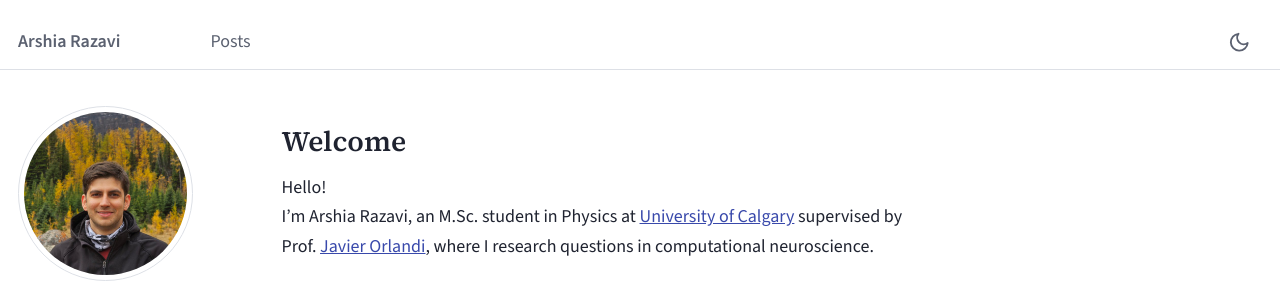
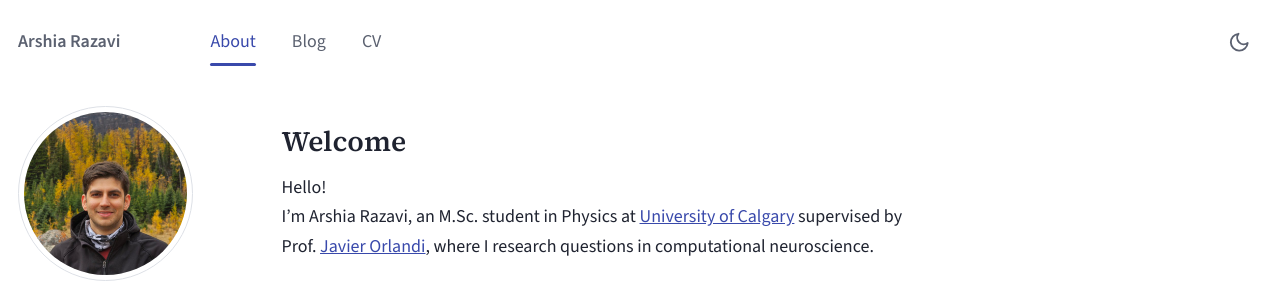
Before and after one commit to ArshiaRazavi/ArshiaRazavi.github.io, a Jekyll site: the page built from _pages/about.md, in a window 1280 px wide. Shown: the top 281 px of the page. Built offline with Jekyll 4.4.1, drawn with Linux system fonts in a browser that asks for light colours.

Commit message:
Add sticky masthead with active nav state (#14)
* Add light/dark design tokens to the theme

Define color tokens as CSS custom properties in _sass/_theme.scss, with
a dark palette applied by [data-theme="dark"] or, when no explicit
choice is stored, by prefers-color-scheme. Print always uses the light
palette.

The semantic Sass variables ($text-color, $link-color, $border-color,
...) now resolve to these tokens so every existing use-site switches
with the theme. Use-sites that derived shades with mix()/rgba() now use
dedicated tokens instead; Sass fails the build if a token-backed
variable is passed to a color function, which keeps this honest.

Syntax highlighting keeps the Solarized role mapping but takes its
colors from --syntax-* tokens tuned for AA contrast in both modes.
Notices use color-mix() so their tint works on either background.

Co-Authored-By: Claude Opus 5.5 <noreply@anthropic.com>

* Add dark mode toggle to the masthead

Add an SVG sun/moon button next to the greedy nav. It sits outside
#site-nav because greedy-navigation.js binds to every button inside it
and measures the first one. aria-pressed reflects the dark state; the
button is hidden while the page is still no-js.

An inline script in head.html applies a saved choice before main.css
loads, so a stored theme never flashes. theme-toggle.js handles clicks,
persistence and keeps <meta name="theme-color"> in sync. All
localStorage access is wrapped in try/catch.

This replaces the uncommitted dark-mode attempt in default.html, which
is left untouched.

Co-Authored-By: Claude Opus 5.5 <noreply@anthropic.com>

* Add sticky masthead with active nav state

Link the nav to the pages that have content today (About, Blog, CV)
and drop the Guide entry, which PR #4 deletes. The masthead is now
sticky and gains a border, shadow and backdrop blur once the page
scrolls, set by a small inline script. html gets scroll-padding-top
so anchor targets clear the header.

The current page's link carries aria-current="page" with an accent
underline (a left accent bar in the overflow menu). Hover and focus
use the accent color, with a visible focus ring on links and the
hamburger button, which also gets an accessible name.

Co-Authored-By: Claude Opus 5.5 <noreply@anthropic.com>

---------

Co-authored-by: Claude Opus 5.5 <noreply@anthropic.com>

```diff
--- a/_data/navigation.yml
+++ b/_data/navigation.yml
@@ -1,13 +1,17 @@
-# main links links
+# main links
 main:
- - title: "Posts"
-   url: /year-archive/
+  - title: "About"
+    url: /
 
+  - title: "Blog"
+    url: /year-archive/
+
+  - title: "CV"
+    url: /cv/
+
+# Uncomment once these pages have content.
 #  - title: "Publications"
 #    url: /publications/
-
-#  - title: "CV"
-#    url: /cv/
 
 #  - title: "Talks"
 #    url: /talks/
@@ -17,6 +21,3 @@ main:
 
 #  - title: "Portfolio"
 #    url: /portfolio/
-
-#  - title: "Guide"
-#    url: /markdown/
--- a/_includes/masthead.html
+++ b/_includes/masthead.html
@@ -3,8 +3,8 @@
 <div class="masthead">
   <div class="masthead__inner-wrap">
     <div class="masthead__menu">
-      <nav id="site-nav" class="greedy-nav">
-        <button><div class="navicon"></div></button>
+      <nav id="site-nav" class="greedy-nav" aria-label="Main">
+        <button type="button" aria-label="More pages"><div class="navicon"></div></button>
         <ul class="visible-links">
           <li class="masthead__menu-item masthead__menu-item--lg"><a href="{{ base_path }}/">{{ site.title }}</a></li>
           {% for link in site.data.navigation.main %}
@@ -13,7 +13,14 @@
               {% else %}
               {% assign domain = base_path %}
             {% endif %}
-            <li class="masthead__menu-item"><a href="{{ domain }}{{ link.url }}">{{ link.title }}</a></li>
+            {% assign is_current = false %}
+            {% if link.url == '/' %}
+              {% if page.url == '/' %}{% assign is_current = true %}{% endif %}
+            {% else %}
+              {% assign page_url_prefix = page.url | slice: 0, link.url.size %}
+              {% if page_url_prefix == link.url %}{% assign is_current = true %}{% endif %}
+            {% endif %}
+            <li class="masthead__menu-item"><a href="{{ domain }}{{ link.url }}"{% if is_current %} aria-current="page"{% endif %}>{{ link.title }}</a></li>
           {% endfor %}
         </ul>
         <ul class="hidden-links hidden"></ul>
--- a/_sass/_masthead.scss
+++ b/_sass/_masthead.scss
@@ -2,19 +2,41 @@
    MASTHEAD
    ========================================================================== */
 
+/* keep in-page anchor targets clear of the sticky masthead */
+html {
+  scroll-padding-top: $masthead-height + 16px;
+}
+
 .masthead {
-  position: fixed;
+  position: -webkit-sticky;
+  position: sticky;
+  top: 0;
+  /* body is padded by $masthead-height (_base.scss); sit inside that padding */
+  margin-top: -$masthead-height;
   background: $background-color;
-  border-bottom: 1px solid $border-color;
+  border-bottom: 1px solid transparent;
   height: $masthead-height;
-  top: 0;
   width: 100%;
+  -webkit-transition: background-color 0.2s ease-in-out, border-color 0.2s ease-in-out, box-shadow 0.2s ease-in-out;
+          transition: background-color 0.2s ease-in-out, border-color 0.2s ease-in-out, box-shadow 0.2s ease-in-out;
 
   -webkit-animation: intro 0.3s both;
           animation: intro 0.3s both;
   -webkit-animation-delay: 0.15s;
           animation-delay: 0.15s;
   z-index: 20;
+
+  /* set by the inline script in _includes/masthead.html */
+  &--scrolled {
+    border-bottom-color: $border-color;
+    box-shadow: 0 1px 8px var(--color-shadow);
+
+    @supports ((-webkit-backdrop-filter: blur(1px)) or (backdrop-filter: blur(1px))) {
+      background: var(--color-overlay);
+      -webkit-backdrop-filter: saturate(180%) blur(10px);
+              backdrop-filter: saturate(180%) blur(10px);
+    }
+  }
 
   &__inner-wrap {
     @include container;
--- a/_sass/_navigation.scss
+++ b/_sass/_navigation.scss
@@ -177,7 +177,8 @@
 .greedy-nav {
   position: relative;
   min-width: 250px;
-  background: $background-color;
+  /* transparent so the scrolled masthead's backdrop blur shows through */
+  background: transparent;
 
   a {
     display: block;
@@ -186,8 +187,20 @@
     color: $masthead-link-color;
     text-decoration: none;
 
-    &:hover {
+    &:hover,
+    &:focus-visible,
+    &[aria-current="page"] {
       color: $masthead-link-color-hover;
+    }
+
+    &:focus {
+      outline: none;
+    }
+
+    &:focus-visible {
+      outline: 2px solid var(--color-focus);
+      outline-offset: 2px;
+      border-radius: 2px;
     }
   }
 
@@ -197,11 +210,21 @@
     right: 0;
     padding: 0 0.5rem;
     border: 0;
+    border-radius: $border-radius;
     outline: none;
     background-color: $primary-color;
     color: var(--color-on-accent);
     cursor: pointer;
     z-index: 100;
+
+    &:hover {
+      background-color: $link-color-hover;
+    }
+
+    &:focus-visible {
+      outline: 2px solid var(--color-focus);
+      outline-offset: 2px;
+    }
   }
 
   .visible-links {
@@ -235,7 +258,8 @@
         position: absolute;
         left: 0;
         bottom: 0;
-        height: 4px;
+        height: 3px;
+        border-radius: 3px;
         background: $primary-color;
         width: 100%;
         -webkit-transition: $global-transition;
@@ -245,7 +269,9 @@
                 transform: scaleX(0); /* hide*/
       }
 
-      &:hover:before {
+      &:hover:before,
+      &:focus-visible:before,
+      &[aria-current="page"]:before {
         -webkit-transform: scaleX(1);
             -ms-transform: scaleX(1);
                 transform: scaleX(1); /* reveal*/
@@ -269,9 +295,19 @@
       padding: 10px 20px;
       font-size: $type-size-5;
 
-      &:hover {
+      &:hover,
+      &:focus-visible {
         color: $masthead-link-color-hover;
         background: var(--color-accent-soft);
+      }
+
+      &:focus-visible {
+        outline-offset: -2px;
+      }
+
+      &[aria-current="page"] {
+        font-weight: 700;
+        box-shadow: inset 3px 0 0 $primary-color;
       }
     }
 
```
Also changed, not shown: other parts of _includes/masthead.html (+10 -0 lines).
